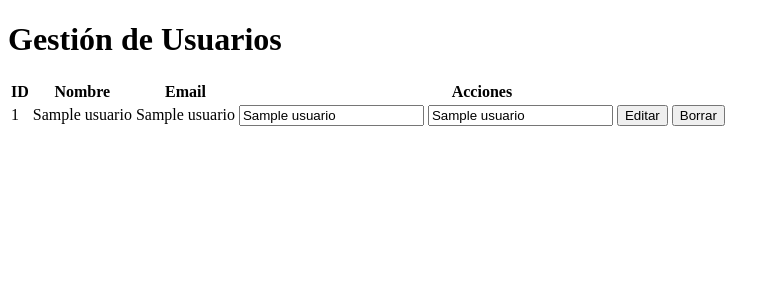
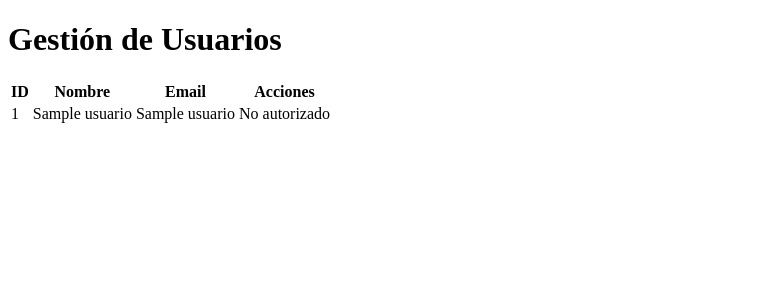
Before and after one commit to Andreas103-SI/App-gestion, a Flask app: template templates/usuarios.html in a window 1280 px wide. Shown: the top 300 px of the page, without its empty margins (0-779 px from the left). Run offline with Flask 3, Linux system fonts and the light colour scheme; the template is opened without the code that fills it: most values are stand-ins (such as "Sample title", 1, 10 or a date in 2020); some libraries are stand-ins or nearby versions.

Commit message:
Añadida verificación de rol de administrador en la gestión de usuarios y actualización del título de la página.

```diff
--- a/app.py
+++ b/app.py
@@ -80,11 +80,15 @@ def logout():
 
 
 # Ruta para gestionar usuarios
+
 @app.route('/usuarios', methods=['GET', 'POST'])
 @login_required
 def usuarios():
+    # Verificar si el usuario actual es administrador
+    if current_user.rol != 'admin':
+        return "Acceso no autorizado. Solo los administradores pueden acceder a esta página.", 403
+
     cursor = mysql.connection.cursor()
-
     # Obtener todos los usuarios
     cursor.execute("SELECT * FROM usuarios")
     usuarios = cursor.fetchall()
--- a/templates/usuarios.html
+++ b/templates/usuarios.html
@@ -2,8 +2,7 @@
 <html lang="es">
 <head>
     <meta charset="UTF-8">
-    <meta name="viewport" content="width=device-width, initial-scale=1.0">
-    <title>Usuarios</title>
+    <title>Gestión de Usuarios</title>
 </head>
 <body>
     <h1>Gestión de Usuarios</h1>
@@ -20,6 +19,7 @@
             <td>{{ usuario[1] }}</td>
             <td>{{ usuario[2] }}</td>
             <td>
+                {% if current_user.rol == 'admin' %}
                 <form method="POST" style="display:inline;">
                     <input type="hidden" name="id" value="{{ usuario[0] }}">
                     <input type="text" name="nombre" value="{{ usuario[1] }}">
@@ -30,6 +30,9 @@
                     <input type="hidden" name="id" value="{{ usuario[0] }}">
                     <button type="submit" name="action" value="delete">Borrar</button>
                 </form>
+                {% else %}
+                    <span>No autorizado</span>
+                {% endif %}
             </td>
         </tr>
         {% endfor %}
```
